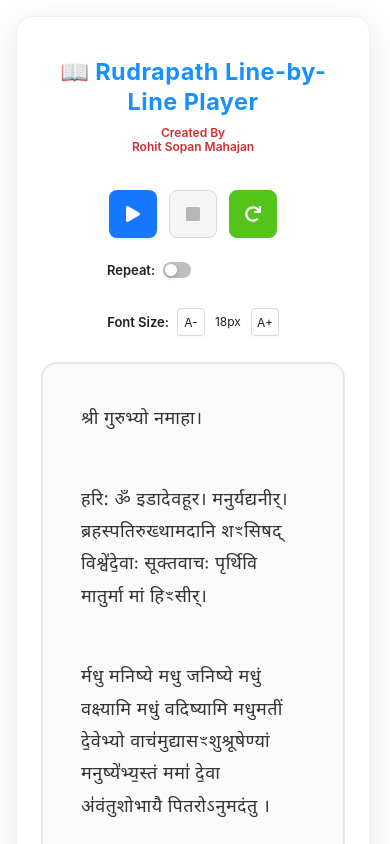
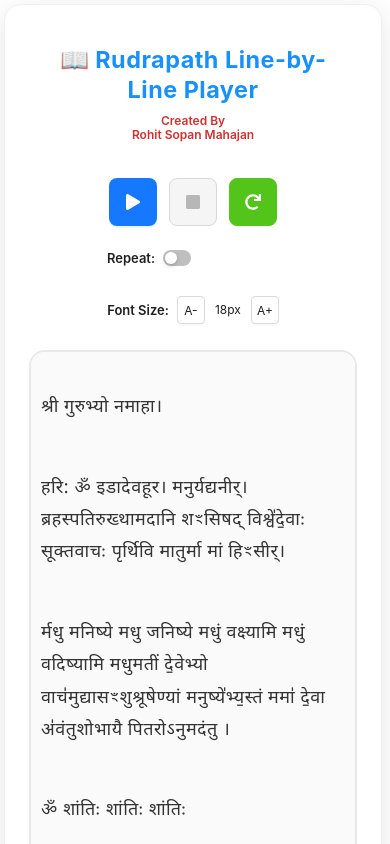
Before and after one commit to RohitM-IN/LearnSloka, a React (Vite) app: page / in a window 390 px wide. Shown: the top 844 px of the page. Built offline with nearby package versions, Linux system fonts and the light colour scheme; the HTML template or start-up script is replaced by a standard one.

Commit message:
fix padding for mobile devices

```diff
--- a/src/components/Player.tsx
+++ b/src/components/Player.tsx
@@ -260,14 +260,15 @@ export const Player: React.FC = () => {
           ref={(el) => {
             segmentRefs.current[index] = el;
           }}
+          className="segment-item"
           style={{
             cursor: 'pointer',
-            padding: '16px 20px',
+            padding: '16px 12px',
             borderRadius: '12px',
             transition: 'all 0.3s ease',
             backgroundColor: isActive ? '#e6f7ff' : isCompleted ? '#f6ffed' : isSavedPosition ? '#e6f7ff' : 'transparent',
             border: isActive ? '2px solid #1890ff' : isSavedPosition ? '2px solid #1890ff' : '2px solid transparent',
-            margin: '6px 0',
+            margin: '6px 8px',
             boxShadow: isActive ? '0 4px 12px rgba(24, 144, 255, 0.15)' : isSavedPosition ? '0 4px 12px rgba(24, 144, 255, 0.15)' : 'none',
           }}
           onClick={() => handleSegmentClick(index)}
@@ -331,10 +332,11 @@ export const Player: React.FC = () => {
   return (
     <div style={{
       width: '99vw',
-      padding: '16px',
       boxSizing: 'border-box',
       backgroundColor: '#ffffff'
-    }}>
+    }}
+    className="main-container"
+    >
       <Card style={{
         height: '100%',
         borderRadius: '16px',
@@ -348,10 +350,26 @@ export const Player: React.FC = () => {
             @media (max-width: 767px) {
               .desktop-header { display: none !important; }
               .mobile-header { display: block !important; }
+              .main-container {
+                padding: 4px !important;
+              }
+              .scroll-container {
+                padding: 16px 0 !important;
+              }
+              .segment-item {
+                padding: 16px 8px !important;
+                margin: 6px 0 !important;
+                border-radius: 0 !important;
+              }
             }
             @media (min-width: 768px) {
               .mobile-header { display: none !important; }
               .desktop-header { display: block !important; }
+              .segment-item {
+                padding: 16px 20px !important;
+                margin: 6px 8px !important;
+                border-radius: 12px !important;
+              }
             }
           `}</style>
 
@@ -677,11 +695,12 @@ export const Player: React.FC = () => {
             overflowY: 'auto',
             border: '2px solid #e8e8e8',
             borderRadius: '16px',
-            padding: '16px',
+            padding: '16px 0',
             backgroundColor: '#fafafa',
             maxHeight: 'calc(100vh - 200px)',
             minHeight: '400px'
           }}
+          className="scroll-container"
         >
           <List
             size="large"
```
